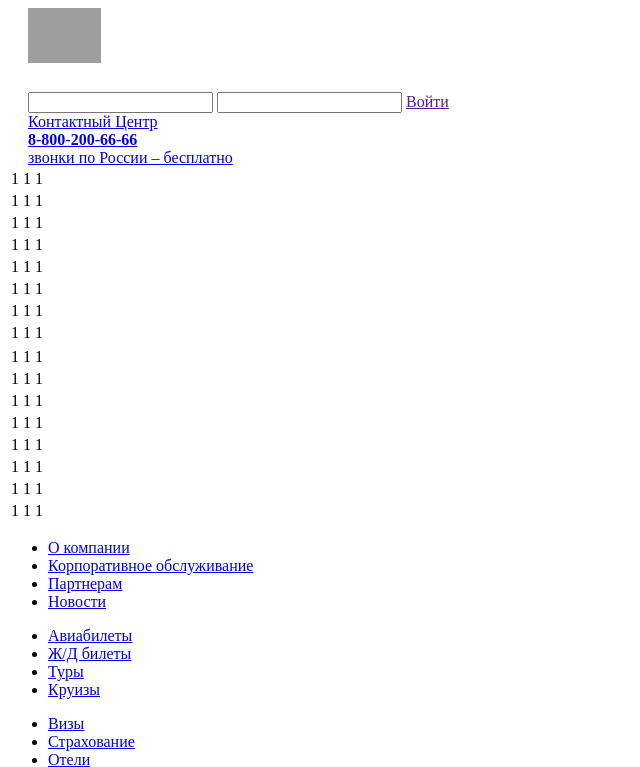
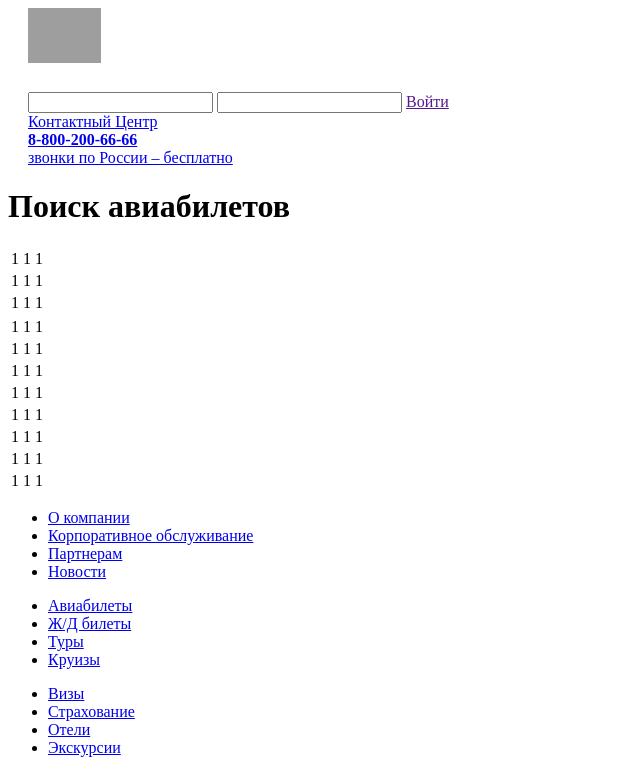
Before and after one commit to Fogmart/biletur-ng, a Yii app: template frontend/views/avia/index.php in a window 1280 px wide. Shown: the top 767 px of the page, without its empty margins (0-640 px from the left). Run offline with PHP 8.4 and a stand-in for Yii, Linux system fonts and the light colour scheme; the template is opened without the code that fills it, so the values that code supplies are empty; some libraries are stand-ins or nearby versions; grey boxes are pictures that could not be loaded.

Commit message:
модуль SEO

```diff
--- a/frontend/config/main.php
+++ b/frontend/config/main.php
@@ -55,9 +55,14 @@ return [
 				'<module:[\w-]+>/<controller:[\w-]+>/<action:[\w-]+>/<id:\d+>]' => '<module>/<controller>/<action>',
 				'<controller:\w+>/<action:\w+>/'                                => '<controller>/<action>',
 				'message-widget/<object>/<objectId>/<userName>'                 => 'message/message/widget',
+
+				//Редиректы для старых ссылок------------------------------------------------------------
 				'Agency'                                                        => 'old-links/agency',
 				'TimeTbl'                                                       => 'old-links/avia',
+				'TimeTbl/pkc/delays.asp'                                        => 'old-links/avia',
+				'TimeTbl/vvo/delays.asp'                                        => 'old-links/avia',
 				'Passenger/vvo/railway_schedule.asp'                            => 'old-links/rail-road',
+				//---------------------------------------------------------------------------------------
 			],
 		],
 	],
--- a/frontend/controllers/SiteController.php
+++ b/frontend/controllers/SiteController.php
@@ -85,6 +85,7 @@ class SiteController extends FrontendController {
 	 * @return mixed
 	 */
 	public function actionLogin() {
+		$this->layout = 'common';
 		if (!Yii::$app->user->isGuest) {
 			return $this->goHome();
 		}
--- a/frontend/controllers/StaticPageController.php
+++ b/frontend/controllers/StaticPageController.php
@@ -2,7 +2,6 @@
 
 namespace frontend\controllers;
 
-use common\components\FrontendController;
 use common\components\FrontendMenuController;
 use common\modules\pages\models\Page;
 use common\modules\seo\models\Seo;
@@ -45,7 +44,7 @@ class StaticPageController extends FrontendMenuController {
 			/** @var \common\modules\seo\models\Seo $seo */
 			$seo = Seo::find()->where([
 				'LIKE',
-				Seo::ATTR_URL, $url ,
+				Seo::ATTR_URL, $url,
 			])->one();
 
 			Yii::$app->cache->set($cacheKey, $seo, null, new TagDependency(['tags' => Seo::class]));
--- a/frontend/views/avia/index.php
+++ b/frontend/views/avia/index.php
@@ -4,6 +4,9 @@
  */
 
 ?>
+<div class="content-header text-center">
+    <h1>Поиск авиабилетов</h1>
+</div>
 <div class="row">
     <div class="col-xs-12">
         <div class="block-panel">
@@ -23,31 +26,7 @@
                     <td>1</td>
                     <td class="right-cell-green">1</td>
                 </tr>
-				<tr class="red-tr">
-					<td class="left-cell-red">1</td>
-					<td>1</td>
-					<td class="right-cell-red">1</td>
-				</tr>
-				<tr class="red-tr">
-					<td class="left-cell-red">1</td>
-					<td>1</td>
-					<td class="right-cell-red">1</td>
-				</tr>
-				<tr class="red-tr">
-					<td class="left-cell-red">1</td>
-					<td>1</td>
-					<td class="right-cell-red">1</td>
-				</tr>
-				<tr class="red-tr">
-					<td class="left-cell-red">1</td>
-					<td>1</td>
-					<td class="right-cell-red">1</td>
-				</tr>
-				<tr class="red-tr">
-					<td class="left-cell-red">1</td>
-					<td>1</td>
-					<td class="right-cell-red">1</td>
-				</tr>
+
             </table>
         </div>
     </div>
--- a/frontend/views/layouts/common.php
+++ b/frontend/views/layouts/common.php
@@ -44,6 +44,7 @@ AppAsset::register($this);
                 <li>Обратная связь</li>
                 <li>Новости</li>
                 <li>Личный кабинет</li>
+                <li>Вакансии</li>
             </ul>
         </div>
         <div style="margin-left: 220px">
--- a/frontend/views/profile/index.php
+++ b/frontend/views/profile/index.php
@@ -2,3 +2,7 @@
 /**
  * @author Исаков Владислав <visakov@biletur.ru>
  */
+?>
+<div class="content-header text-center">
+	<h1>Профиль</h1>
+</div>
--- a/frontend/views/rail-road/index.php
+++ b/frontend/views/rail-road/index.php
@@ -4,6 +4,9 @@
  */
 
 ?>
+<div class="content-header text-center">
+    <h1>Поиск ж/д билетов</h1>
+</div>
 <div class="row">
     <div class="col-xs-12">
         <div class="block-panel">
--- a/frontend/views/tour/index.php
+++ b/frontend/views/tour/index.php
@@ -2,3 +2,7 @@
 /**
  * @author Исаков Владислав <visakov@biletur.ru>
  */
+?>
+<div class="content-header text-center">
+	<h1>Поиск тура</h1>
+</div>
```
Also changed, not shown: frontend/assets/src/sass/biletur.scss (+11 -1 lines), frontend/views/site/login.php (+8 -1 lines). Lines whose indentation alone changed are shown as unchanged.
